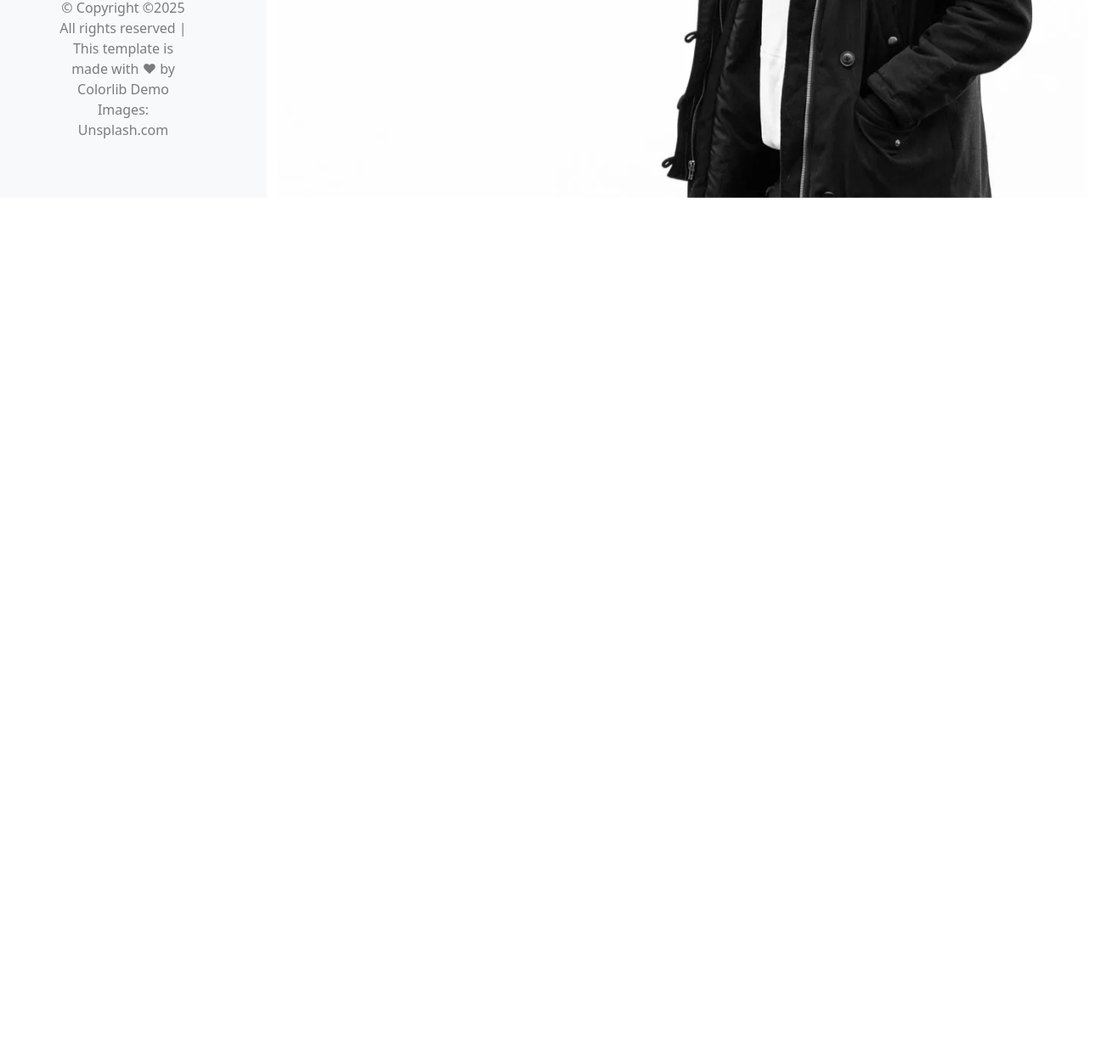
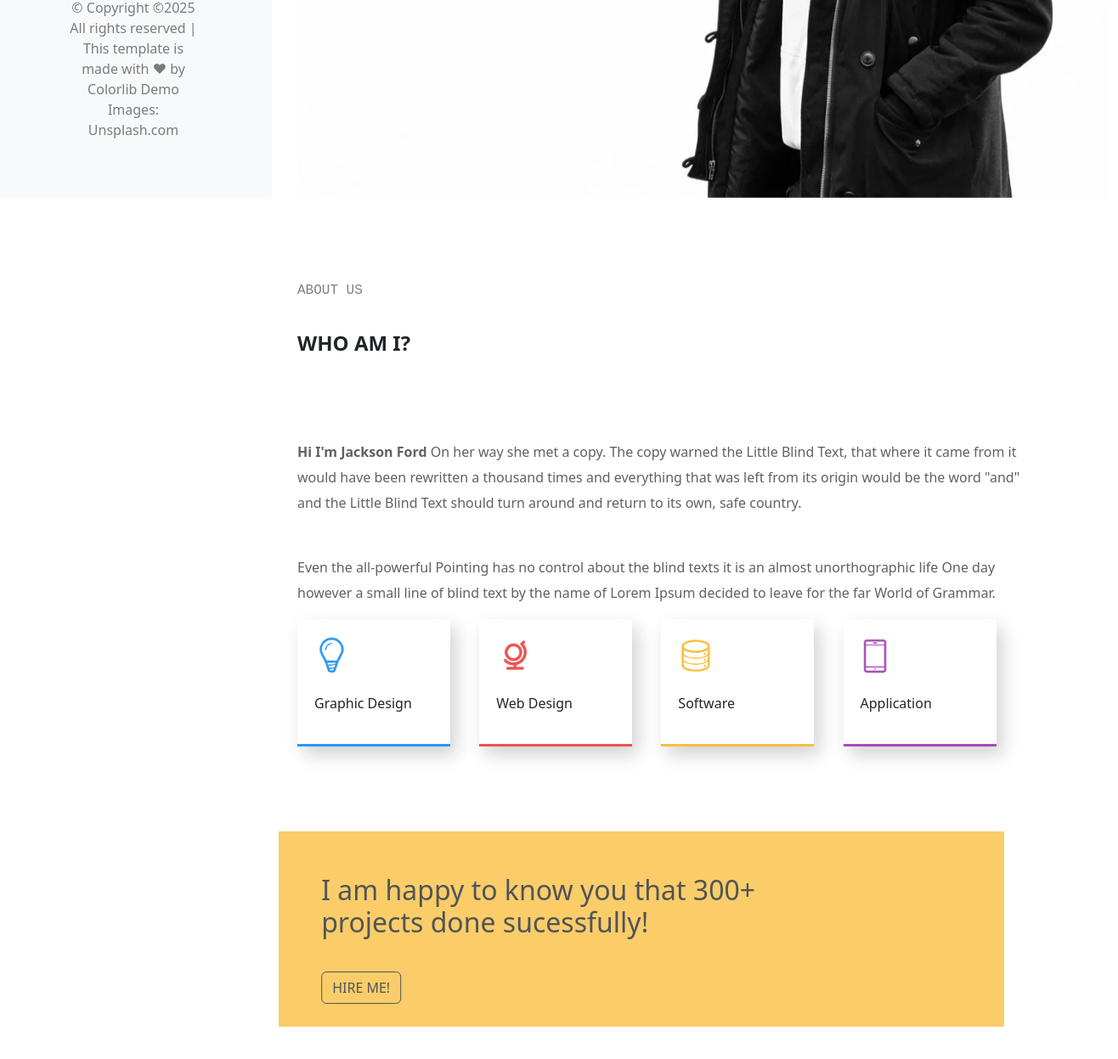
Before and after one commit to ayshdev/CSS-Colorlib-Jackson, a plain HTML site: page index.html in a window 1280 px wide. Shown: the part 567-1814 px from the top of the page at 85% size, 1316 px wide, since content can reach past the window. Before the commit the page ends 800 px from the top, so only its background shows below. Drawn offline with nearby package versions, Linux system fonts and the light colour scheme.

Commit message:
about section done

```diff
--- a/index.html
+++ b/index.html
@@ -8,6 +8,8 @@
   <link rel="stylesheet" href="style.css">
   <link rel="stylesheet" href="https://cdn.jsdelivr.net/npm/bootstrap@5.3.7/dist/css/bootstrap.min.css">
   <link href="https://cdn.jsdelivr.net/npm/aos@2.3.4/dist/aos.css" rel="stylesheet">
+
+
 
 </head>
 
@@ -23,7 +25,9 @@
     </div>
   </nav>
   <div class="row">
-    <div class="collapse d-md-block bg-light col-lg-3" id="mobileMenu" style="overflow-y: scroll; height: 100vh;">
+
+    <div class="collapse d-md-block bg-light col-lg-3" id="mobileMenu"
+      style="overflow-y: scroll; position: fixed; left: 0; top: 0; height: 100vh; z-index: 1000;">
       <div class="p-4 min-vh-100" style="width: 250px;">
         <div class="text-center mb-4" style="margin-left: 40px;">
           <img src="img/jackson.png" class=" rounded-circle mb-2" alt="Profile" style="width: 100px; height: 100px;">
@@ -54,8 +58,8 @@
 
 
 
-    <div class="col-lg-9 col-md-12">
-  <!-- slider section -->
+    <div class="col-lg-9 col-md-12" style="margin-left: 350px;" id="mainbox">
+      <!-- slider section -->
       <div class="slider-container">
         <div class="slide" id="bg1">
           <img src="img/img_bg_1.jpg" alt="">
@@ -76,6 +80,49 @@
         </div>
       </div>
 
+      <!-- about section -->
+      <div id="about-container" >
+
+        <div id="abt-text">
+        <h6 style="font-family: 'Courier New', Courier, monospace; color: rgba(0, 0, 0, 0.5);">ABOUT US</h6> <br>
+        <h4 style="font-weight: 700;">WHO AM I?</h4> <br> <br> <br>
+        <p style="color: rgba(0, 0, 0, 0.623);"><b>Hi I'm Jackson Ford </b> On her way she met a copy. The copy warned
+          the Little Blind Text, that where it came from
+          it would have been rewritten a thousand times and everything that was left from its origin would be the word
+          "and" and the Little Blind Text should turn around and return to its own, safe country.</p> <br>
+        <p style="color: rgba(0, 0, 0, 0.623);">Even the all-powerful Pointing has no control about the blind texts it
+          is an almost unorthographic life One day however a small line of blind text by the name of Lorem Ipsum decided
+          to leave for the far World of Grammar.</p>
+          </div>
+
+          <div id="abt-cards">
+            <div id="card1" class="cards">
+              <div class="icon-box"><img src="img/bulb.PNG" alt=""></div>
+
+              <h6>Graphic Design</h6>
+            </div>
+            <div id="card2" class="cards">
+
+              <div class="icon-box"><img src="img/globe.PNG" alt=""> </div>
+              <h6>Web Design</h6>
+            </div>
+            <div id="card3" class="cards">
+              <div class="icon-box"><img src="img/coin.PNG" alt=""></div>
+              <h6>Software</h6>
+            </div>
+            <div id="card4" class="cards">
+              <div class="icon-box"><img src="img/phone.PNG" alt=""></div>
+            <h6>Application</h6>
+            </div>
+          </div>
+
+          <div id="abt-hire">
+            <h2>I am happy to know you that 300+ projects done sucessfully!</h2> <br>
+            <button type="button" class="btn btn-outline-dark">HIRE ME!</button>
+
+          </div>
+
+      </div>
 
 
 
--- a/style.css
+++ b/style.css
@@ -1,8 +1,50 @@
+:root{
+    --orange: #ec5453;
+    --blue: #2c98f0;
+    --yellow: #f9bf3f;
+    --purple: #a84cb8;
+}
 body {
     margin: 0;
     overflow-x: hidden;
 }
+::selection{
+    color: #fff;
+    background-color: #2c98f0;;
+}
 
+/* media query */
+@media (max-width: 767.98px) {
+    body{
+        margin: 0 !important;
+        overflow-x: hidden !important;
+        box-sizing: border-box !important;
+    }
+  #mainbox {
+    margin-left: 10px !important;
+    margin-right: 0px !important;
+    padding-right: 0px !important;
+    width: 100% !important;
+    box-sizing: border-box !important;
+    overflow-x: hidden !important;
+  }
+  #about-container{
+    margin-right: 10px !important;
+  }
+  .cards{
+    margin-right: 0 !important;
+    margin: auto !important;
+    margin-top: 20px !important;
+
+  }
+  #abt-hire{
+    margin: 0 20px !important;
+    height: auto !important;
+    padding-bottom: 20px !important;
+    margin-top: 20px !important;
+  }
+}
+/* navbar */
 .nav-item>.nav-link {
     color: rgba(0, 0, 0, 0.699);
 }
@@ -21,62 +63,11 @@ body {
     color: rgb(44, 132, 247);
     text-decoration: underline;
 }
-
+/* slider */
 #bg1>img {
     height: 100vh;
 }
 
-/* #bg1{
-    animation: slider1 2s ease infinite;
-}
-
-@keyframes slider1 {
-    from{
-        opacity: 1;
-        transform: translateX(0);
-    }
-    to{
-        opacity: 0;
-        transform: translateX(-100px);
-    }
-}
-#bg2{
-    animation: slider2 2s ease infinite;
-}
-@keyframes slider2 {
-        from{
-        opacity: 0;
-        transform: translateX(-100px);
-
-    }
-    to{
-        opacity: 1;
-        transform: translateX(0);
-    }
-}
-
-
-.autoShow{
-    position: absolute;
-    top: 170px;
-    padding-left: 40px;
-
-}
-
-.autoShow{
-    animation: text-appear 1s ease;
-}
-@keyframes text-appear {
-    from{
-        opacity: 0;
-        transform: translateY(100px);
-    }
-    to{
-        opacity: 1;
-        transform: translateY(0);
-    }
-}
- */
 
 .slider-container {
     position: relative;
@@ -84,6 +75,7 @@ body {
     height: 100vh;
     overflow: hidden;
 }
+
 .slide {
     position: absolute;
     top: 0;
@@ -101,6 +93,7 @@ body {
     height: 100%;
     object-fit: cover;
 }
+
 .autoShow {
     position: absolute;
     top: 170px;
@@ -159,3 +152,98 @@ body {
         transform: translateY(-30px);
     }
 }
+/* about */
+#abt-text{
+    margin-top: 100px;
+    margin-right: 100px;
+    line-height: 30px;
+    animation: aboutText 0.8s 3s;
+}
+@keyframes aboutText {
+    from{
+        opacity: 0;
+        transform: translateX(-100px);
+    }
+    to{
+        opacity: 1;
+        transform: translateX(0);
+    }
+}
+/* cards */
+.cards{
+    width: 180px;
+    height: 150px;
+    display: inline-block;
+    margin-right: 30px;
+    box-shadow: 7px 10px 20px rgba(0, 0, 0, 0.178);
+    animation: cardsAppear 1.2s 4s;
+}
+@keyframes cardsAppear {
+        from{
+        opacity: 0;
+        transform: translateY(100px);
+    }
+    to{
+        opacity: 1;
+        transform: translateY(0);
+    }
+}
+.cards:hover{
+    cursor: pointer;
+    box-shadow: inset 2px 10px 20px rgba(73, 71, 71, 0.377);
+    width: 185px;
+    height: 155px;
+}
+.icon-box{
+    width: 50px;
+    height: 50px;
+    margin-top: 20px;
+    margin-left: 20px;
+    /* border: 2px solid black; */
+
+
+}
+.icon-box>img{
+    object-fit: contain;
+    /* border: 2px solid rgb(212, 16, 16); */
+    height: 45px;
+
+}
+.cards> h6{
+    margin-left: 20px;
+    margin-top: 20px;
+}
+#card1{
+    border-bottom: 3px solid var(--blue);
+}
+#card2{
+    border-bottom: 3px solid var(--orange);
+}
+#card3{
+    border-bottom: 3px solid var(--yellow);
+}
+#card4{
+    border-bottom: 3px solid var(--purple);
+}
+#abt-hire{
+    background-color: var(--yellow);
+    margin-top: 100px;
+    padding-left: 50px;
+    padding-right: 30%;
+    padding-top: 50px;
+    height: 230px;
+    line-height: 30px;
+    margin-right: 100px;
+    animation: abtHire 1.5s 5s;
+    margin-bottom: 100px;
+}
+@keyframes abtHire {
+    from{
+        opacity: 0;
+        transform: translateX(-100px);
+    }
+    to{
+        opacity: 1;
+        transform: translateX(0);
+    }
+}
```
Also changed, not shown: img/bulb.PNG (added), img/coin.PNG (added), img/globe.PNG (added), img/phone.PNG (added).
